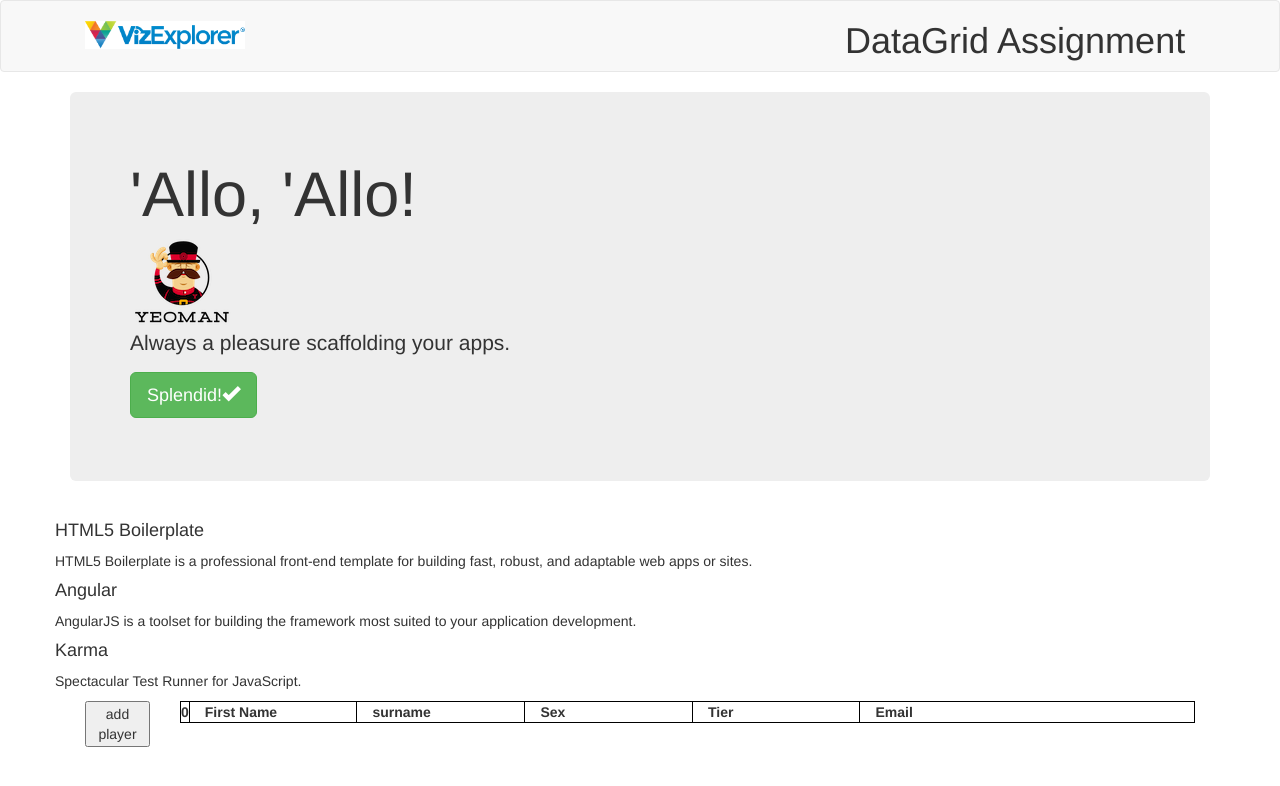
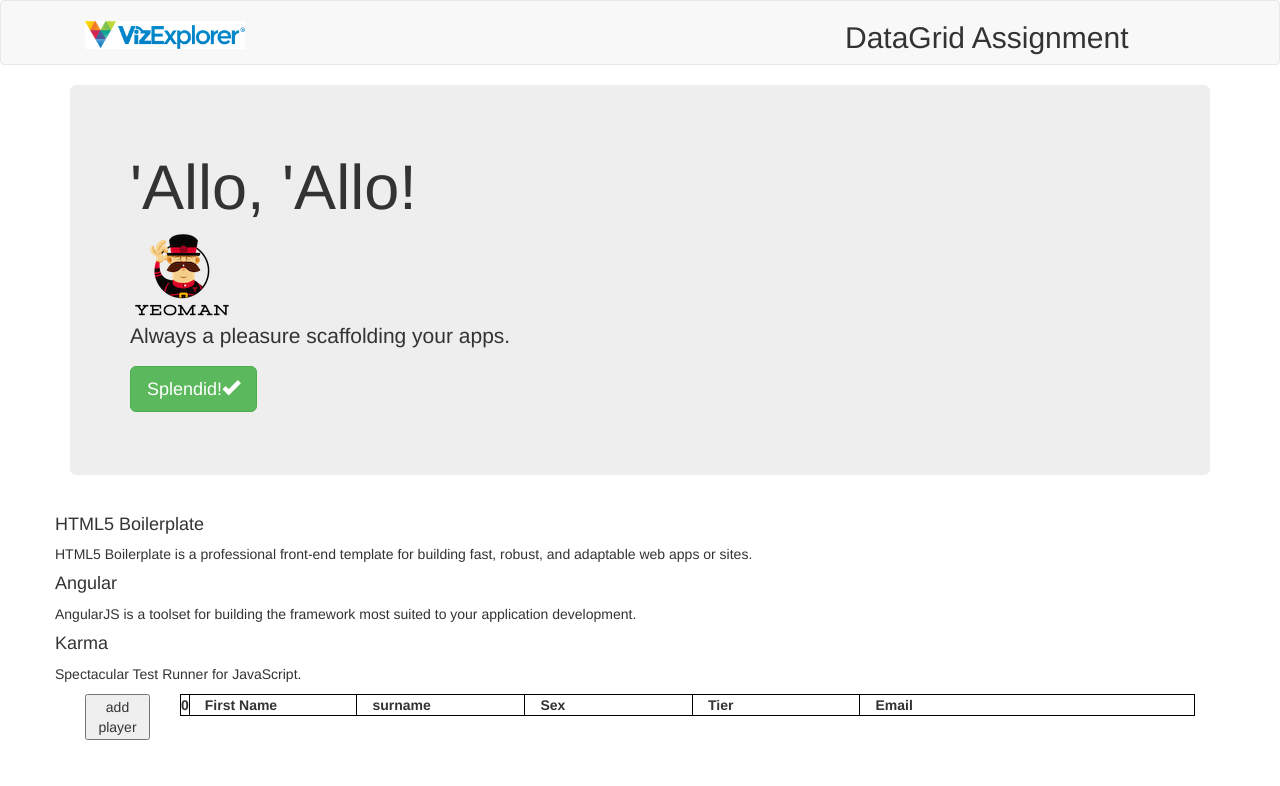
Before and after one commit to NaSymbol/practical-assignment, a website: page app/index.html in a window 1280 px wide. Drawn offline with nearby package versions, Linux system fonts and the light colour scheme; some packages are replaced by stand-ins of ours; files that its build step writes are made by us from their sources.

Commit message:
fixed side heading

```diff
--- a/app/index.html
+++ b/app/index.html
@@ -26,7 +26,7 @@
         <div class="container">
           <img class="logo_align pull-lg-left col-lg-2" src="./images/Viz_logo.png" style="margin-top:20px;">
           <div class="col-lg-4 pull-lg-right" style="float:right">
-            <h1 class="">DataGrid Assignment</h1>
+            <h2 class="">DataGrid Assignment</h2>
           </div>
 
 
```
